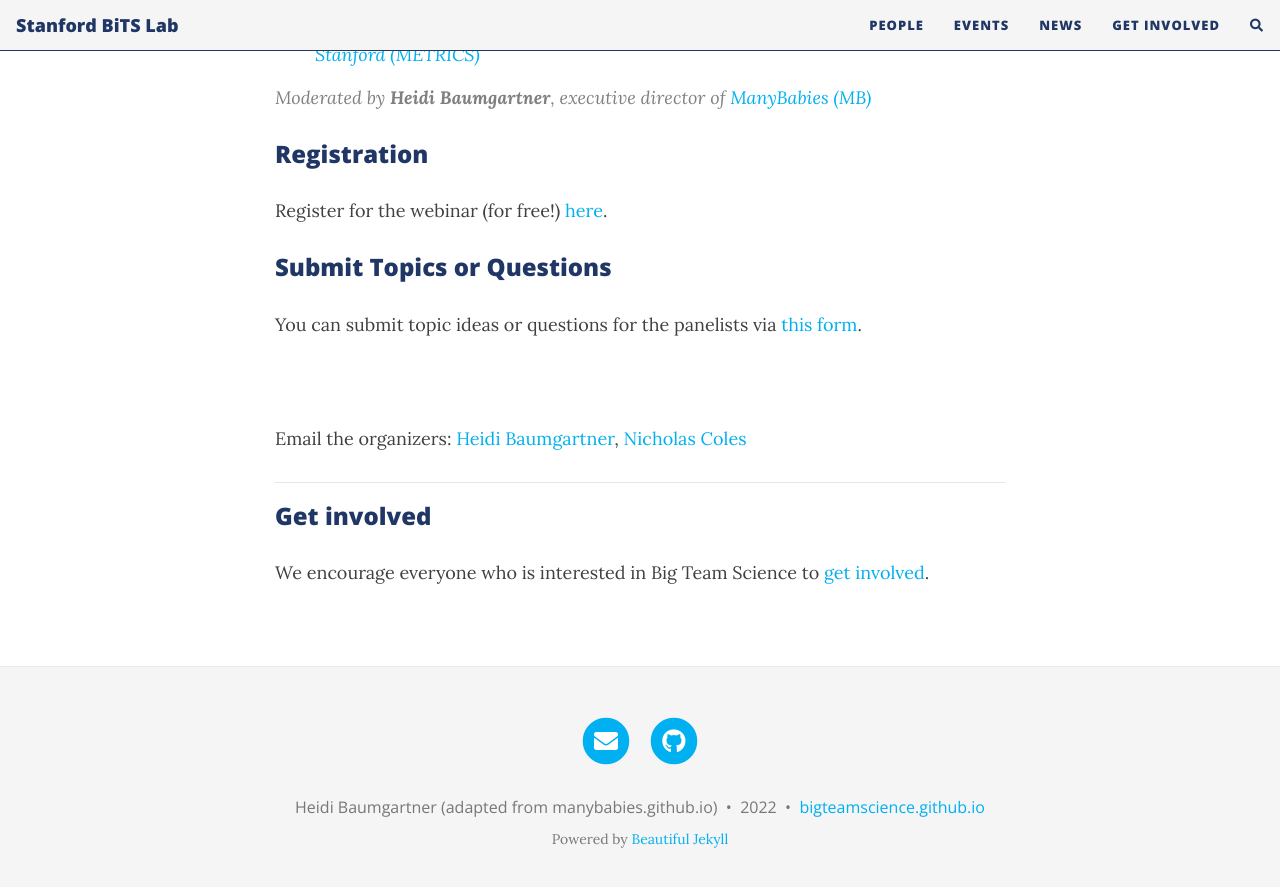
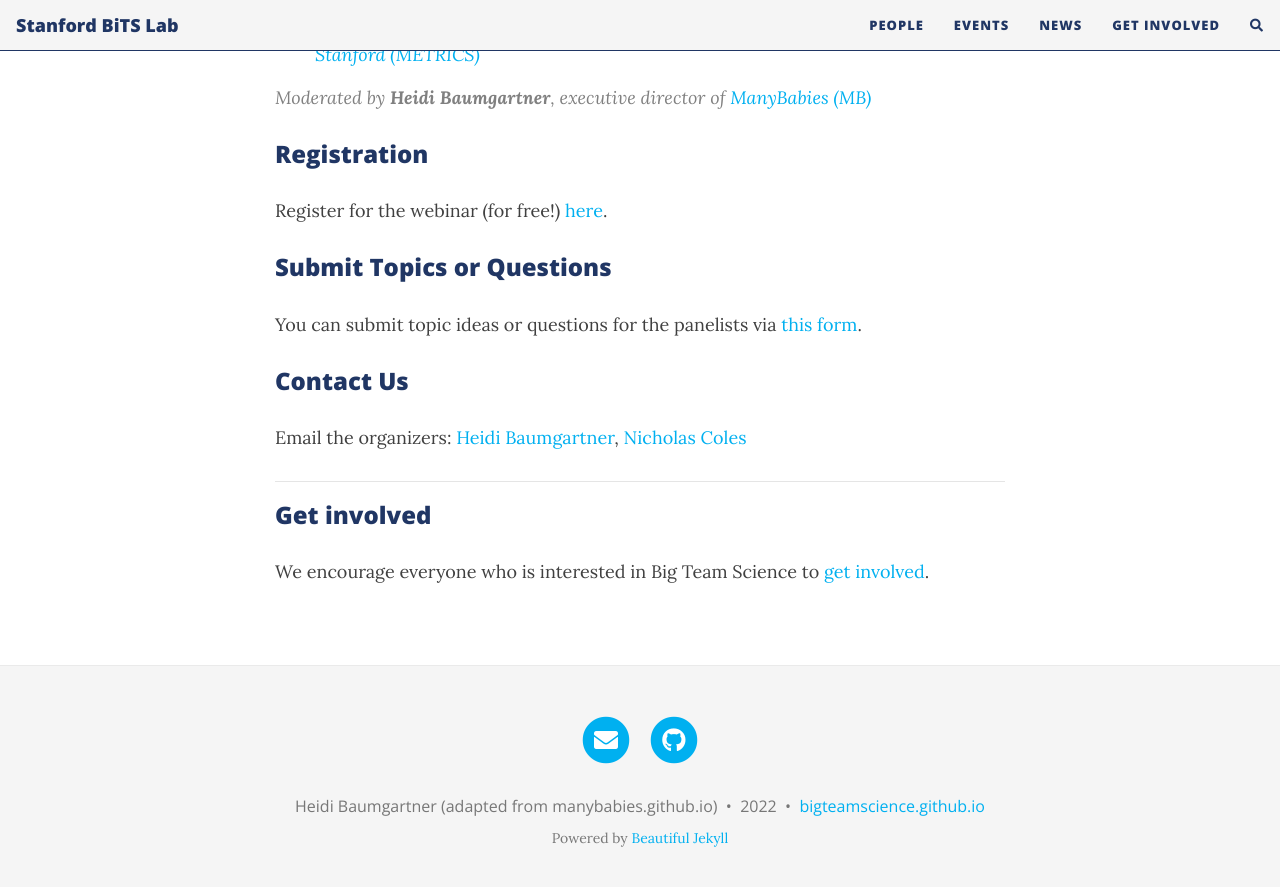
Before and after one commit to heidibaum/bigteamsciencelab.github.io, a Jekyll site: the page built from events.md, in a window 1280 px wide and 900 px high, scrolled down 1372 px. Shown: the top 887 px of the window. Built offline with Jekyll 4.4.1, drawn with Linux system fonts in a browser that asks for light colours; nearby versions of some CDN libraries; comment, search, counter and statistics services are not loaded.

Commit message:
Update events.md

```diff
--- a/events.md
+++ b/events.md
@@ -32,7 +32,8 @@ Register for the webinar (for free!) [here](https://stanford.zoom.us/webinar/reg
 
 You can submit topic ideas or questions for the panelists via [this form](https://docs.google.com/forms/d/1RP7CUhvZen913jeiVQFJCo643-vqGm5JOdwn9qwbs5A/edit).
 
-<br>
+
+### Contact Us
 
 Email the organizers: [Heidi Baumgartner](mailto:heidib@stanford.edu), [Nicholas Coles](ncoles@stanford.edu)
 
```
